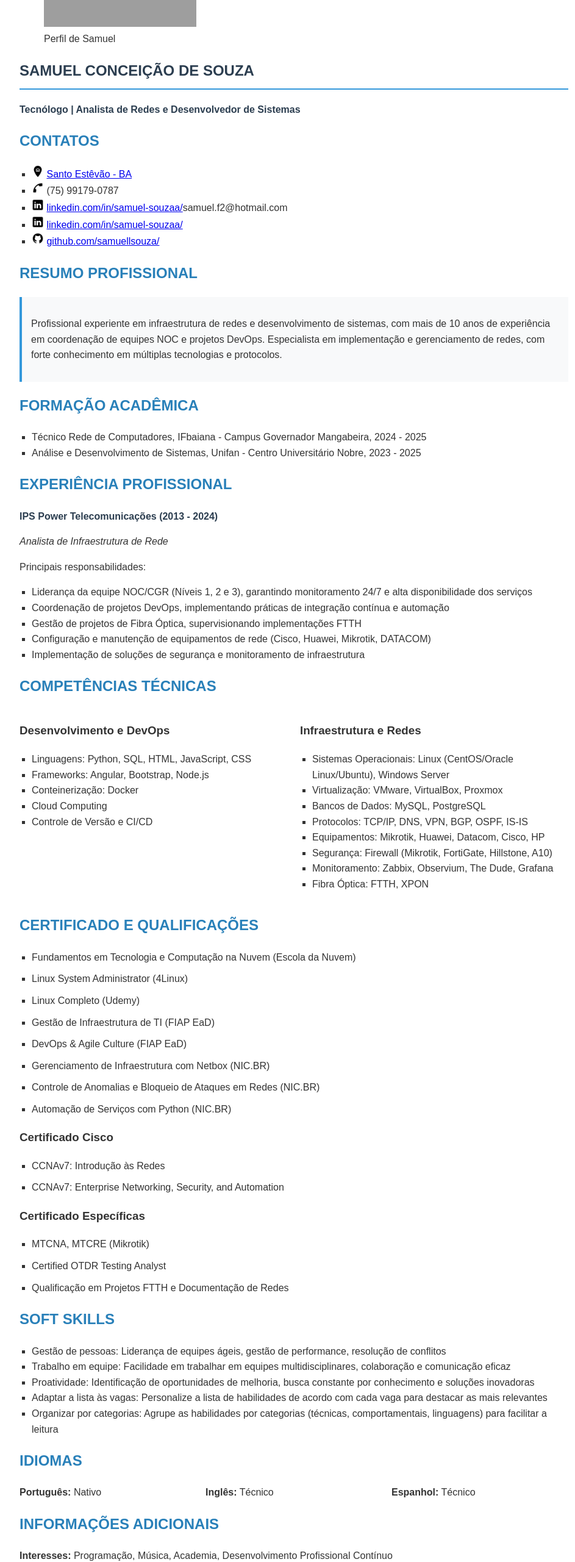
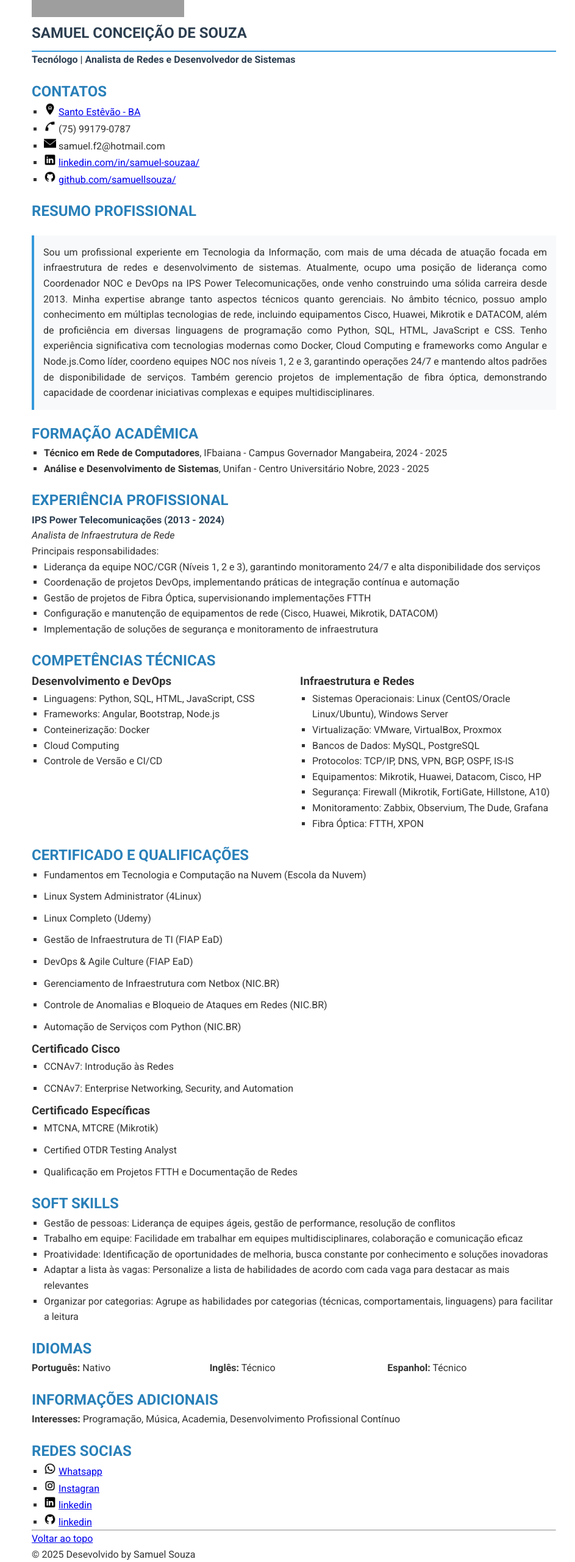
Before and after one commit to samuellsouza/curriculo-online, a plain HTML site: page curriculo-html.html in a window 1280 px wide. Shown: the part 180-2741 px from the top of the page at 61% size, without its empty margins (158-1101 px from the left). Drawn offline with Linux system fonts and the light colour scheme; grey boxes are pictures that could not be loaded.

Commit message:
Ajuste geral

```diff
--- a/assets/css/style-cv-2.css
+++ b/assets/css/style-cv-2.css
@@ -1,5 +1,14 @@
+@import url('https://fonts.googleapis.com/css2?family=Roboto:ital,wght@0,100..900;1,100..900&display=swap');
+
+*
+{
+    margin: 0;
+    padding: 0;
+    box-sizing: border-box;
+    font-family: "Roboto", serif;
+}
+
 body {
-    font-family: Arial, sans-serif;
     line-height: 1.6;
     max-width: 900px;
     margin: 0 auto;
@@ -59,3 +68,11 @@ ul {
     grid-template-columns: repeat(3, 1fr);
     gap: 15px;
 }
+
+#local-text, #linkedin-text, #github-text {
+    text-decoration: none;
+}
+
+#none-text:hover {
+    color: #3498db;
+}
--- a/assets/css/style.css
+++ b/assets/css/style.css
@@ -0,0 +1,30 @@
+@import url('https://fonts.googleapis.com/css2?family=Roboto:ital,wght@0,100..900;1,100..900&display=swap');
+
+* {
+    margin: 0;
+    padding: 0;
+    box-sizing: border-box;
+    font-family: "Roboto", serif;
+}
+
+.container {
+    width: 300px;
+    margin: 0 auto;
+    /* Centraliza horizontalmente */
+    text-align: center;
+    /* Centraliza o conteúdo dentro do container */
+}
+
+.foto-perfil {
+    border-radius: 50%;
+    width: 200px;
+    height: 200px;
+    box-shadow: 0px 2px 4px rgba(0, 0, 0, 0.3);
+    /* Adiciona uma sombra suave */
+    border: 2px solid #ccc;
+    /* Adiciona uma borda cinza */
+}
+
+.nome-perfil {
+    text-align: center;
+}
--- a/curriculo-html.html
+++ b/curriculo-html.html
@@ -9,46 +9,53 @@
     <meta name="author" content="Samuel Souza">
     <link rel="icon" href="/assets/icon/icons8-contato-30.png">
     <link rel="stylesheet" href="/assets/css/style-cv-2.css">
-    <title >Samuel Conceição de Souza - Currículo</title>
+    <title>Samuel Conceição de Souza - Currículo</title>
 
 </head>
 
 <body id="inicio">
-    <article >
-        <figure>
-            <img src="/assets/image/foto-perfil.jpg" alt="Foto-do-perfil" width="250px" />
-            <figcaption>Perfil de Samuel</figcaption>
-        </figure>
-        <h1>SAMUEL CONCEIÇÃO DE SOUZA</h1>
-        <p class="cargo">Tecnólogo | Analista de Redes e Desenvolvedor de Sistemas</p>
-    </article>
+    <header>
+        <article>
+            <div class="perfil">
+                <figure>
+                    <img src="/assets/image/foto-perfil.jpg" alt="Foto-do-perfil" width="250px" />
+                    <!-- <figcaption>Perfil de Samuel</figcaption>-->
+                    <h1 class="nome">SAMUEL CONCEIÇÃO DE SOUZA</h1>
+                    <p class="cargo">Tecnólogo | Analista de Redes e Desenvolvedor de Sistemas</p>
+                </figure>
+            </div>
 
+
+        </article>
+    </header>
     <article>
         <div>
             <h2>CONTATOS</h2>
             <ul>
-                <li>
-                    <img id="icone-linkedin" src="/assets/icon/icons8-local-50.png" alt="icone-linkedin" width="20px">
-                    <a href="https://maps.app.goo.gl/sWsz8MewJ9Vvy1W38" target="_blank">Santo Estêvão - BA</a>
+                <li id="none-text">
+                    <img id="icone-local" src="/assets/icon/icons8-local-50.png" alt="icone-linkedin" width="20px">
+                    <a id="none-text" href="https://maps.app.goo.gl/sWsz8MewJ9Vvy1W38" target="_blank">Santo Estêvão - BA</a>
                 </li>
 
-                <li>
-                    <img id="icone-linkedin" src="/assets/icon/icons8-sem-telefones-48.png" alt="icone-linkedin" width="20px">
+                <li id="none-text">
+                    <img id="icone-telefone" src="/assets/icon/icons8-sem-telefones-48.png" alt="icone-telefone"
+                        width="20px">
                     (75) 99179-0787
                 </li>
 
-                <li>
+                <li id="none-text">
+                    <img id="icone-email" src="/assets/icon/icons8-nova-mensagem-50.png" alt="icone-email"
+                        width="20px">
+                    samuel.f2@hotmail.com
+                </li>
+                <li id="none-text">
                     <img id="icone-linkedin" src="/assets/icon/icons8-linkedin-50.png" alt="icone-linkedin" width="20px">
-                    <a href="https://www.linkedin.com/in/samuel-souzaa/">linkedin.com/in/samuel-souzaa/</a>samuel.f2@hotmail.com
-                </li>
-                <li>
-                    <img id="icone-linkedin" src="/assets/icon/icons8-linkedin-50.png" alt="icone-linkedin" width="20px">
-                    <a href="https://www.linkedin.com/in/samuel-souzaa/">linkedin.com/in/samuel-souzaa/</a>
+                    <a id="none-text" href="https://www.linkedin.com/in/samuel-souzaa/">linkedin.com/in/samuel-souzaa/</a>
                 </li>
 
-                <li>
+                <li id="none-text">
                     <img id="icone-github" src="/assets/icon/icons8-github-48.png" alt="icone-github" width="20px">
-                    <a href="https://www.linkedin.com/in/samuel-souzaa/">github.com/samuellsouza/</a>
+                    <a id="none-text" href="https://www.linkedin.com/in/samuel-souzaa/">github.com/samuellsouza/</a>
                 </li>
             </ul>
         </div>
@@ -58,11 +65,16 @@
     <article>
         <h2>RESUMO PROFISSIONAL</h2>
         <div class="resumo">
-            <p>Profissional experiente em infraestrutura de redes e desenvolvimento de sistemas, com mais de 10 anos
-                de
-                experiência em coordenação de equipes NOC e projetos DevOps. Especialista em implementação e
-                gerenciamento
-                de redes, com forte conhecimento em múltiplas tecnologias e protocolos.</p>
+            <p style="text-align: justify;">Sou um profissional experiente em Tecnologia da Informação, com mais de uma década de atuação focada em
+                infraestrutura de redes e desenvolvimento de sistemas. Atualmente, ocupo uma posição de liderança como
+                Coordenador NOC e DevOps na IPS Power Telecomunicações, onde venho construindo uma sólida carreira desde 2013.
+                Minha expertise abrange tanto aspectos técnicos quanto gerenciais. No âmbito técnico, possuo amplo
+                conhecimento em múltiplas tecnologias de rede, incluindo equipamentos Cisco, Huawei, Mikrotik e DATACOM,
+                além de proficiência em diversas linguagens de programação como Python, SQL, HTML, JavaScript e CSS.
+                Tenho experiência significativa com tecnologias modernas como Docker, Cloud Computing e frameworks como
+                Angular e Node.js.Como líder, coordeno equipes NOC nos níveis 1, 2 e 3, garantindo operações 24/7 e mantendo altos padrões
+                de disponibilidade de serviços. Também gerencio projetos de implementação de fibra óptica, demonstrando
+                capacidade de coordenar iniciativas complexas e equipes multidisciplinares.</p>
         </div>
     </article>
 
@@ -70,12 +82,13 @@
         <h2>FORMAÇÃO ACADÊMICA</h2>
         <div>
             <ul>
-                <li>Técnico Rede de Computadores, IFbaiana - Campus Governador Mangabeira, 2024 - 2025</li>
-                <li>Análise e Desenvolvimento de Sistemas, Unifan - Centro Universitário Nobre, 2023 - 2025</li>
+                <li><strong>Técnico em Rede de Computadores</strong>, IFbaiana - Campus Governador Mangabeira, 2024 - 2025</li>
+                <li><strong>Análise e Desenvolvimento de Sistemas</strong>, Unifan - Centro Universitário Nobre, 2023 - 2025</li>
             </ul>
         </div>
     </article>
 
+    <article>
     <h2>EXPERIÊNCIA PROFISSIONAL</h2>
     <div class="experiencia">
         <p class="cargo">IPS Power Telecomunicações (2013 - 2024)</p>
@@ -91,6 +104,7 @@
             <li>Implementação de soluções de segurança e monitoramento de infraestrutura</li>
         </ul>
     </div>
+    </article>
 
     <h2>COMPETÊNCIAS TÉCNICAS</h2>
     <div class="competencias">
@@ -180,28 +194,27 @@
     <p><strong>Interesses:</strong> Programação, Música, Academia, Desenvolvimento Profissional Contínuo</p>
 
     <article>
-
         <h2>REDES SOCIAS</h2>
         <nav>
             <ul>
-                <li>
+                <li id="none-text">
                     <img id="icone-whatsapp" src="/assets/icon/icons8-whatsapp-48.png" alt="icone-whatsapp"
                         width="20px">
-                    <a href="http://WA.me/5575991790787" target="_blank">Whatsapp</a>
+                    <a id="none-text" href="http://WA.me/5575991790787" target="_blank">Whatsapp</a>
                 </li>
-                <li>
+                <li id="none-text">
                     <img id="icone-instagram" src="/assets/icon/icons8-instagram-24.png" alt="icone-instagram"
                         width="20px">
-                    <a href="https://www.instagram.com/shamwellsouza/" target="_blank">Instagran</a>
+                    <a id="none-text" href="https://www.instagram.com/shamwellsouza/" target="_blank">Instagran</a>
                 </li>
-                <li>
+                <li id="none-text">
                     <img id="icone-linkedin" src="/assets/icon/icons8-linkedin-50.png" alt="icone-linkedin"
                         width="20px">
-                    <a href="https://www.linkedin.com/in/samuel-souzaa/">linkedin</a>
+                    <a id="none-text" href="https://www.linkedin.com/in/samuel-souzaa/">linkedin</a>
                 </li>
-                <li>
+                <li id="none-text">
                     <img id="icone-github" src="/assets/icon/icons8-github-48.png" alt="icone-github" width="20px">
-                    <a href="https://www.linkedin.com/in/samuel-souzaa/">linkedin</a>
+                    <a id="none-text" href="https://www.linkedin.com/in/samuel-souzaa/">linkedin</a>
                 </li>
             </ul>
 
@@ -210,7 +223,7 @@
     </article>
     <hr>
     <footer>
-        <a href="#inicio">Voltar ao topo</a>
+        <a id="none-text" href="#inicio">Voltar ao topo</a>
         <p>© 2025 Desevolvido by Samuel Souza</p>
     </footer>
 </body>
```
Also changed, not shown: index.html (+39 -18 lines), assets/icon/icons8-instagram-48.png (deleted), assets/icon/icons8-nova-mensagem-50.png (added), 1 other file.
